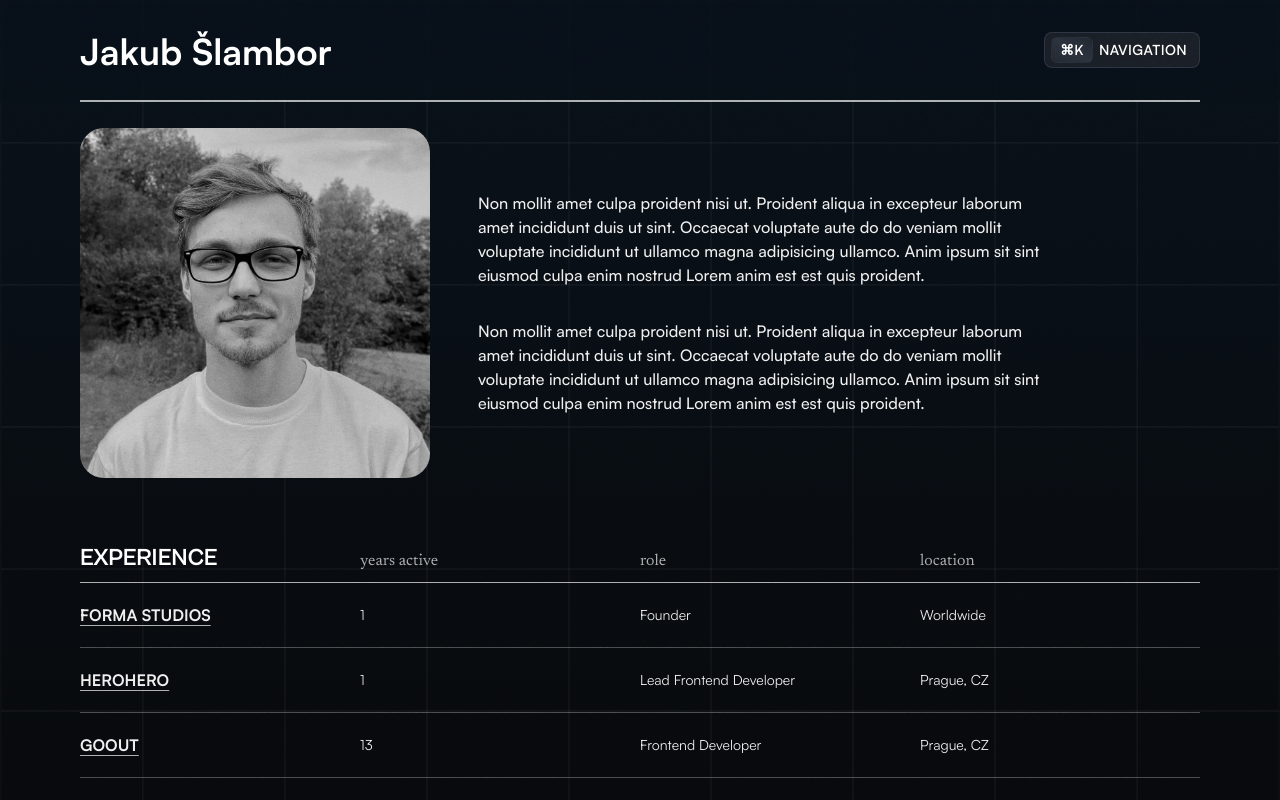
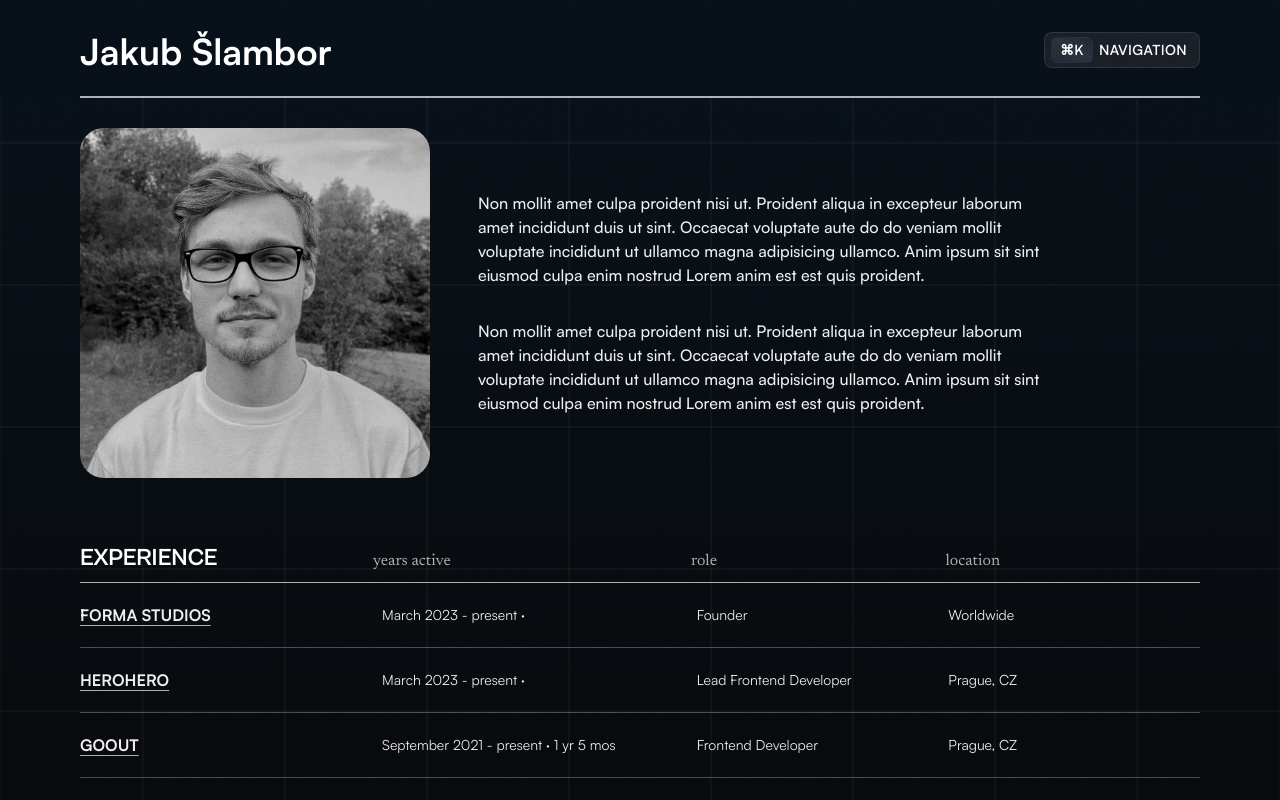
Before and after one commit to jakubslambor/jakub-slambor, a Next.js app: page /about in a window 1280 px wide. Shown: the top 800 px of the page. Built offline with nearby package versions, Linux system fonts and the light colour scheme.

Commit message:
experience

```diff
--- a/app/about/page.tsx
+++ b/app/about/page.tsx
@@ -35,15 +35,15 @@ export default function About() {
 
       <section className="mt-16">
         <div className="flex items-baseline border-b-[1.5px] border-white/70 pb-2 font-serif text-white/70">
-          <h2 className="flex-1 font-grotesk text-2xl font-bold uppercase text-white">
+          <h2 className="flex-1 flex-grow-[1.15] font-grotesk text-2xl font-bold uppercase text-white">
             Experience
           </h2>
-          <p className="flex-1">years active</p>
+          <p className="flex-1 flex-grow-[1.25]">years active</p>
           <p className="flex-1">role</p>
           <p className="flex-1">location</p>
         </div>
 
-        {experience.reverse().map((item, idx) => (
+        {experience.map((item, idx) => (
           <Experience key={idx} data={item} />
         ))}
       </section>
--- a/app/components/Experience.tsx
+++ b/app/components/Experience.tsx
@@ -2,17 +2,44 @@ import { Experience as ExperienceType } from '@/data/experience'
 import Link from 'next/link'
 
 export default function Experience({ data }: { data: ExperienceType }) {
+  const startDate = data.startDate.toLocaleDateString('en-GB', {
+    month: 'long',
+    year: 'numeric',
+  })
+  const endDate = data.endDate
+    ? data.endDate.toLocaleDateString('en-US', {
+        month: 'long',
+        year: 'numeric',
+      })
+    : 'present'
+
+  const getDuration = (start: Date, end?: Date) => {
+    end ??= new Date()
+
+    const diff = Math.abs(end.getTime() - start.getTime())
+
+    const years = Math.floor(diff / (1000 * 60 * 60 * 24 * 365))
+    const months = Math.floor(diff / (1000 * 60 * 60 * 24 * 30)) % 12
+
+    return `${years ? (years > 1 ? `${years} yrs ` : `${years} yr `) : ''}${
+      months ? (months > 1 ? `${months} mos` : `${months} mo`) : ''
+    }`
+  }
+
   return (
     <div className="flex items-center border-b-[1.5px] border-white/30 py-5 text-sm text-pale">
       <Link
         href={data.url}
         target="_blank"
         rel="noreferrer"
-        className="flex-1 underline decoration-white/70 underline-offset-4 transition-colors hover:decoration-white/90"
+        className="flex-1 flex-grow-[1.2] underline decoration-white/70 underline-offset-4 transition-colors hover:decoration-white/90"
       >
         <h3 className="text-base font-bold uppercase">{data.company}</h3>
       </Link>
-      <p className="flex-1">{data.startDate.getDate()}</p>
+      <p className="flex-1 flex-grow-[1.25]">{`${startDate} - ${endDate} · ${getDuration(
+        data.startDate,
+        data.endDate
+      )}`}</p>
       <p className="flex-1">{data.role}</p>
       <p className="flex-1">{data.location}</p>
     </div>
--- a/app/components/layout/Header.tsx
+++ b/app/components/layout/Header.tsx
@@ -31,7 +31,7 @@ export default function Header() {
       >
         <div className="container">
           <div
-            className={`flex items-start justify-between pt-8 pb-7 ${
+            className={`flex items-start justify-between pt-8 pb-6 ${
               !isHome ? 'border-b-2 border-white/70' : ''
             }`}
           >
--- a/data/experience.ts
+++ b/data/experience.ts
@@ -7,16 +7,22 @@ export type Experience = {
   endDate?: Date
 }
 
-// add experience to the array in chronological order
+// add new experience to the top of the array to keep the desired order
 
 export const experience: Experience[] = [
   {
-    company: 'FRAME by FRAME',
-    url: 'https://framebyframe.cz/',
-    role: 'Filmmaker',
-    location: 'Mladá Boleslav, CZ',
-    startDate: new Date('2020-01-01'),
-    endDate: new Date('2020-12-31'),
+    company: 'forma studios',
+    url: 'https://formastudios.dev/',
+    role: 'Founder',
+    location: 'Worldwide',
+    startDate: new Date('2023-03-01'),
+  },
+  {
+    company: 'Herohero',
+    url: 'https://herohero.co/',
+    role: 'Lead Frontend Developer',
+    location: 'Prague, CZ',
+    startDate: new Date('2023-03-01'),
   },
   {
     company: 'GoOut',
@@ -26,17 +32,11 @@ export const experience: Experience[] = [
     startDate: new Date('2021-09-13'),
   },
   {
-    company: 'Herohero',
-    url: 'https://herohero.co/',
-    role: 'Lead Frontend Developer',
-    location: 'Prague, CZ',
-    startDate: new Date('2023-03-01'),
-  },
-  {
-    company: 'forma studios',
-    url: 'https://formastudios.dev/',
-    role: 'Founder',
-    location: 'Worldwide',
-    startDate: new Date('2023-03-01'),
+    company: 'FRAME by FRAME',
+    url: 'https://framebyframe.cz/',
+    role: 'Filmmaker',
+    location: 'Mladá Boleslav, CZ',
+    startDate: new Date('2020-01-01'),
+    endDate: new Date('2020-12-31'),
   },
 ]
```
